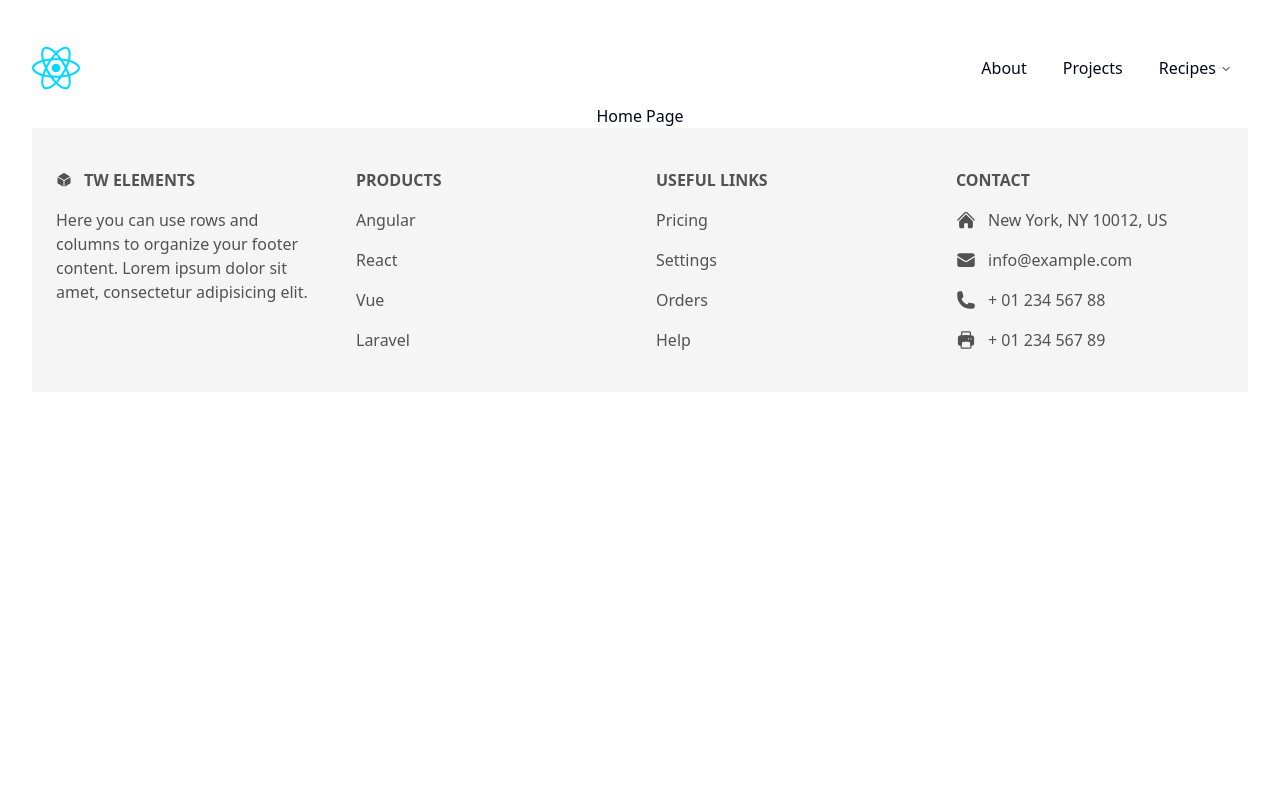
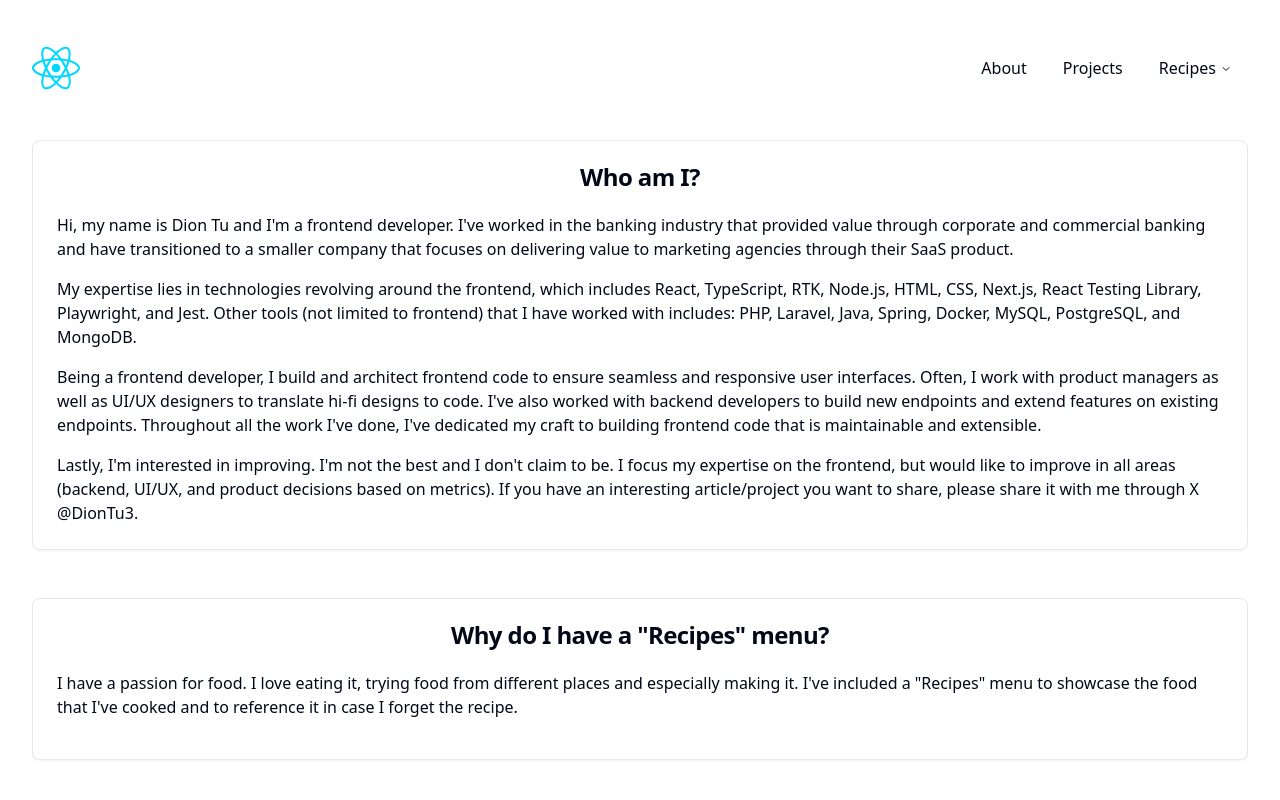
Before and after one commit to diontu/website, a React (Vite) app: page / in a window 1280 px wide. Shown: the top 800 px of the page. Built offline with nearby package versions, Linux system fonts and the light colour scheme.

Commit message:
minor: add description and card component

```diff
--- /dev/null
+++ b/src/components/card/card.tsx
@@ -0,0 +1,31 @@
+import {
+    Card as CardComponent,
+    CardContent,
+    CardDescription,
+    CardHeader,
+    CardTitle,
+} from '@/components/ui/card'
+
+type CardProps = {
+    title?: string
+    description?: string
+    children: React.ReactNode
+}
+
+const Card = (props: CardProps): JSX.Element => {
+    return (
+        <CardComponent>
+            {props.title && (
+                <CardHeader>
+                    <CardTitle>{props.title}</CardTitle>
+                </CardHeader>
+            )}
+            {props.description && (
+                <CardDescription>{props.description}</CardDescription>
+            )}
+            <CardContent>{props.children}</CardContent>
+        </CardComponent>
+    )
+}
+
+export default Card
--- /dev/null
+++ b/src/components/ui/card.tsx
@@ -0,0 +1,79 @@
+import * as React from "react"
+
+import { cn } from "@/components/utils"
+
+const Card = React.forwardRef<
+  HTMLDivElement,
+  React.HTMLAttributes<HTMLDivElement>
+>(({ className, ...props }, ref) => (
+  <div
+    ref={ref}
+    className={cn(
+      "rounded-lg border bg-card text-card-foreground shadow-sm",
+      className
+    )}
+    {...props}
+  />
+))
+Card.displayName = "Card"
+
+const CardHeader = React.forwardRef<
+  HTMLDivElement,
+  React.HTMLAttributes<HTMLDivElement>
+>(({ className, ...props }, ref) => (
+  <div
+    ref={ref}
+    className={cn("flex flex-col space-y-1.5 p-6", className)}
+    {...props}
+  />
+))
+CardHeader.displayName = "CardHeader"
+
+const CardTitle = React.forwardRef<
+  HTMLParagraphElement,
+  React.HTMLAttributes<HTMLHeadingElement>
+>(({ className, ...props }, ref) => (
+  <h3
+    ref={ref}
+    className={cn(
+      "text-2xl font-semibold leading-none tracking-tight",
+      className
+    )}
+    {...props}
+  />
+))
+CardTitle.displayName = "CardTitle"
+
+const CardDescription = React.forwardRef<
+  HTMLParagraphElement,
+  React.HTMLAttributes<HTMLParagraphElement>
+>(({ className, ...props }, ref) => (
+  <p
+    ref={ref}
+    className={cn("text-sm text-muted-foreground", className)}
+    {...props}
+  />
+))
+CardDescription.displayName = "CardDescription"
+
+const CardContent = React.forwardRef<
+  HTMLDivElement,
+  React.HTMLAttributes<HTMLDivElement>
+>(({ className, ...props }, ref) => (
+  <div ref={ref} className={cn("p-6 pt-0", className)} {...props} />
+))
+CardContent.displayName = "CardContent"
+
+const CardFooter = React.forwardRef<
+  HTMLDivElement,
+  React.HTMLAttributes<HTMLDivElement>
+>(({ className, ...props }, ref) => (
+  <div
+    ref={ref}
+    className={cn("flex items-center p-6 pt-0", className)}
+    {...props}
+  />
+))
+CardFooter.displayName = "CardFooter"
+
+export { Card, CardHeader, CardFooter, CardTitle, CardDescription, CardContent }
--- a/src/pages/home/home.tsx
+++ b/src/pages/home/home.tsx
@@ -1,7 +1,62 @@
 import BlankPage from '@/page-templates/blank-page/blank-page'
+import CardSection from '@/pages/sections/card-section'
 
 const Home = (): JSX.Element => {
-    return <BlankPage>Home Page</BlankPage>
+    return (
+        <BlankPage>
+            <CardSection id="about" title="Who am I?">
+                <div className="text-left">
+                    <p className="mb-4">
+                        Hi, my name is Dion Tu and I'm a frontend developer.
+                        I've worked in the banking industry that provided value
+                        through corporate and commercial banking and have
+                        transitioned to a smaller company that focuses on
+                        delivering value to marketing agencies through their
+                        SaaS product.
+                    </p>
+                    <p className="mb-4">
+                        My expertise lies in technologies revolving around the
+                        frontend, which includes React, TypeScript, RTK,
+                        Node.js, HTML, CSS, Next.js, React Testing Library,
+                        Playwright, and Jest. Other tools (not limited to
+                        frontend) that I have worked with includes: PHP,
+                        Laravel, Java, Spring, Docker, MySQL, PostgreSQL, and
+                        MongoDB.
+                    </p>
+                    <p className="mb-4">
+                        Being a frontend developer, I build and architect
+                        frontend code to ensure seamless and responsive user
+                        interfaces. Often, I work with product managers as well
+                        as UI/UX designers to translate hi-fi designs to code.
+                        I've also worked with backend developers to build new
+                        endpoints and extend features on existing endpoints.
+                        Throughout all the work I've done, I've dedicated my
+                        craft to building frontend code that is maintainable and
+                        extensible.
+                    </p>
+                    <p>
+                        Lastly, I'm interested in improving. I'm not the best
+                        and I don't claim to be. I focus my expertise on the
+                        frontend, but would like to improve in all areas
+                        (backend, UI/UX, and product decisions based on
+                        metrics). If you have an interesting article/project you
+                        want to share, please share it with me through X
+                        @DionTu3.
+                    </p>
+                </div>
+            </CardSection>
+            <CardSection title='Why do I have a "Recipes" menu?'>
+                <div className="text-left">
+                    <p className="mb-4">
+                        I have a passion for food. I love eating it, trying food
+                        from different places and especially making it. I've
+                        included a "Recipes" menu to showcase the food that I've
+                        cooked and to reference it in case I forget the recipe.
+                    </p>
+                </div>
+            </CardSection>
+        </BlankPage>
+    )
 }
 
 export default Home
--- /dev/null
+++ b/src/pages/sections/card-section.tsx
@@ -0,0 +1,20 @@
+import Card from '@/components/card/card'
+
+type CardSectionProps = {
+    id?: string
+    title?: string
+    description?: string
+    children: React.ReactNode
+}
+
+const CardSection = (props: CardSectionProps): JSX.Element => {
+    return (
+        <div id={props.id} className="my-12">
+            <Card title={props.title} description={props.description}>
+                {props.children}
+            </Card>
+        </div>
+    )
+}
+
+export default CardSection
```
Also changed, not shown: components.json.
